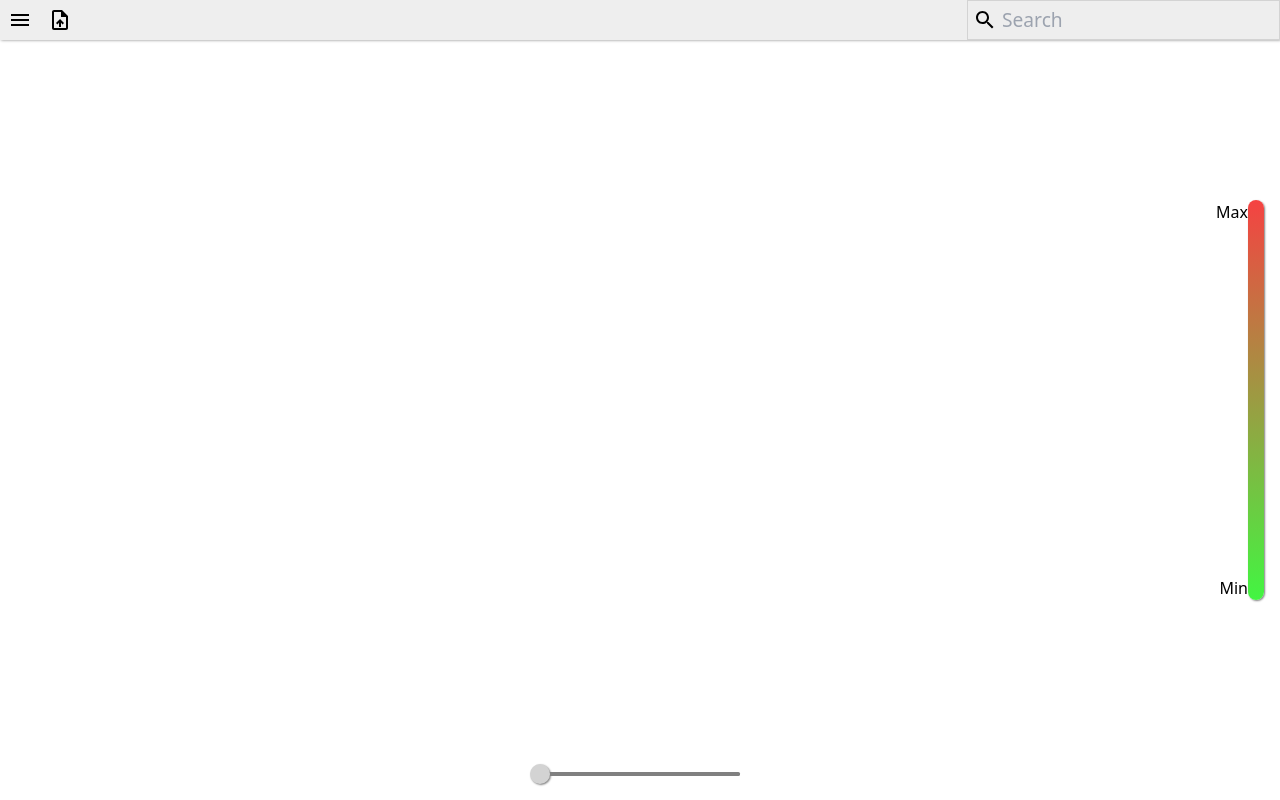
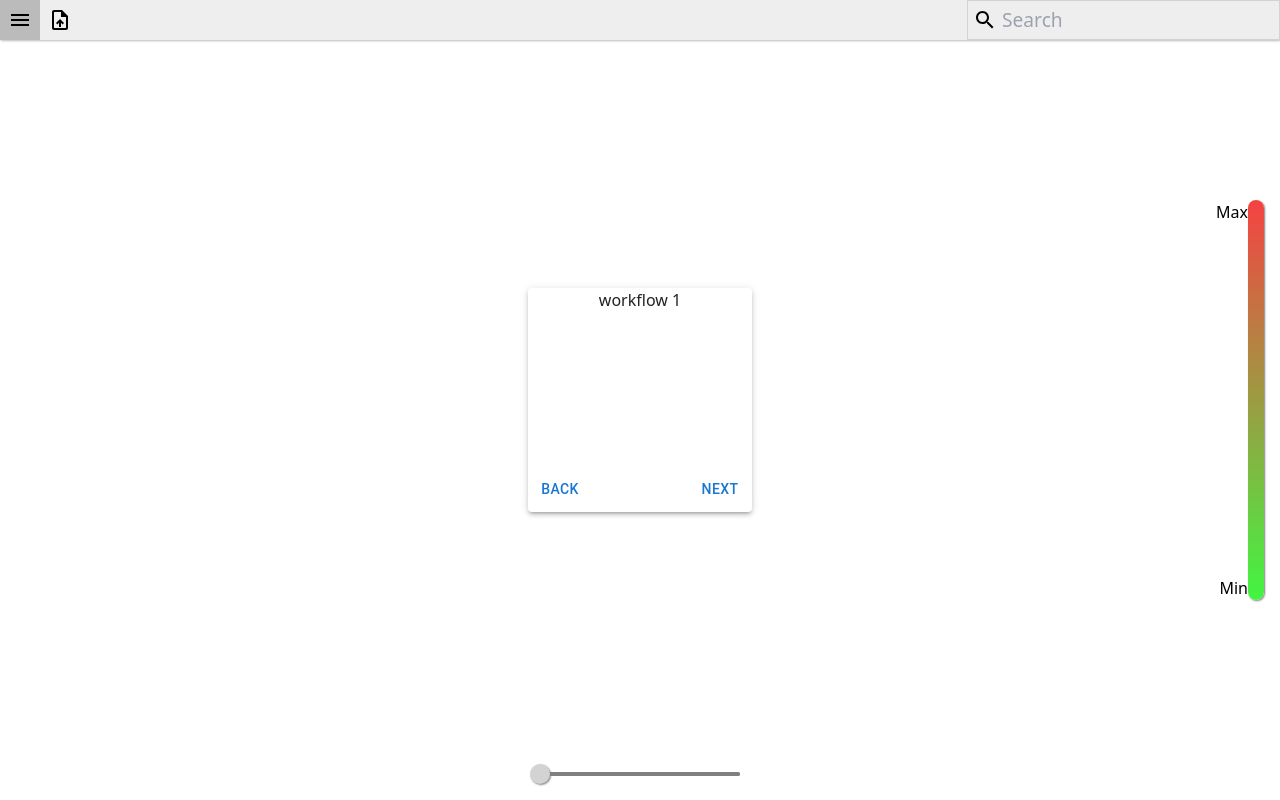
Before and after one commit to lgdelacruz92/koko, a React (Create React App) app: page / in a window 1280 px wide. Built offline with nearby package versions, Linux system fonts and the light colour scheme; no server answers.

Commit message:
adding workflow items

```diff
--- a/src/App.css
+++ b/src/App.css
@@ -3,6 +3,7 @@
     --scroll-indicator-height: 1.25rem;
     --navbar-height: 40px;
     --navbar-color: #eee;
+    --upload-file-dialog-width: 14rem;
 }
 
 .App {
--- a/src/App.jsx
+++ b/src/App.jsx
@@ -2,6 +2,7 @@ import "./App.css";
 import Map from "./map";
 import Nav from './nav';
 import SidePanel from './side-panel';
+import UploadFile from './upload-file';
 import { useState } from 'react';
 
 function App() {
@@ -39,6 +40,9 @@ function App() {
                     <div id="value">Value</div>
                 </div>
             </div>
+            <div id="upload-file">
+                <UploadFile />
+            </div>
         </div>
     );
 }
--- a/src/nav/nav.css
+++ b/src/nav/nav.css
@@ -24,6 +24,10 @@
     align-items: center;
 }
 
+.nav-buttons > button:hover {
+    background: #bbb;
+}
+
 .search-input {
     display: flex;
     border: 1px solid lightgrey;
--- /dev/null
+++ b/src/upload-file/index.jsx
@@ -0,0 +1,19 @@
+import './upload-file.css';
+import { Paper, Button } from '@mui/material';
+
+
+export default function UploadFile() {
+    return <Paper className="upload-file-dialog" elevation={3}>
+        <div className="workflow">
+            <div className="workflow-item">
+                <div className="content">workflow 1</div>
+            </div>
+        </div>
+        <div className="actions">
+            <span><Button>Back</Button></span>
+            <span><Button onClick={() => {
+
+            }}>Next</Button></span>
+        </div>
+    </Paper>;
+}
--- /dev/null
+++ b/src/upload-file/upload-file.css
@@ -0,0 +1,34 @@
+.App > #upload-file {
+    position: absolute;
+    top: 50%;
+    left: 50%;
+    box-shadow: 1px;
+    transform: translate(-50%, -50%);
+}
+
+.upload-file-dialog {
+    height: var(--upload-file-dialog-width);
+    width: var(--upload-file-dialog-width);
+    overflow-x: none;
+    overflow-y: none;
+    overflow: hidden;
+}
+
+.workflow {
+    width: 100%;
+    height: 80%;
+}
+
+.upload-file-dialog .actions {
+    display: flex;
+    justify-content: space-between;
+    width: 100%;
+    align-items: center;
+    height: 20%;
+}
+
+.workflow > .workflow-item {
+    height: 100%;
+    display: inline-block;
+    width: 100%;
+}
```
Lines whose indentation alone changed are shown as unchanged.
